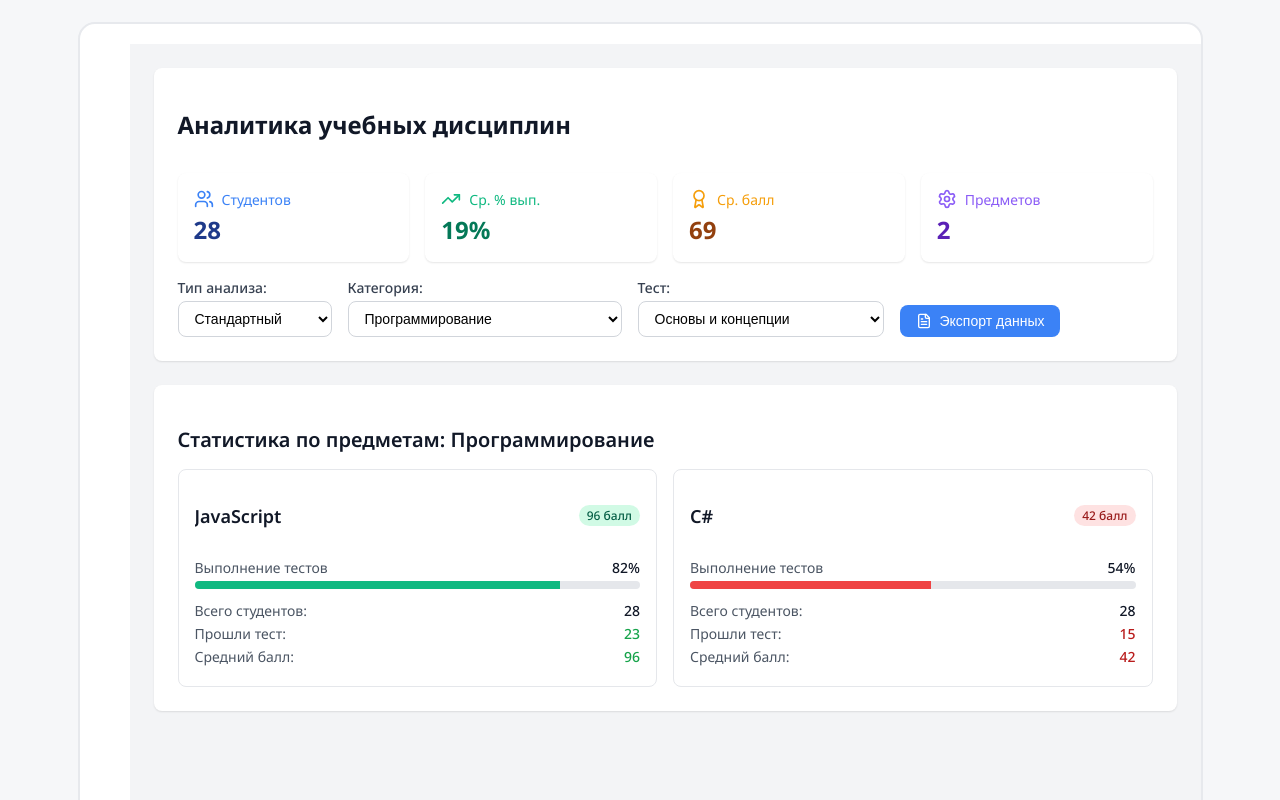
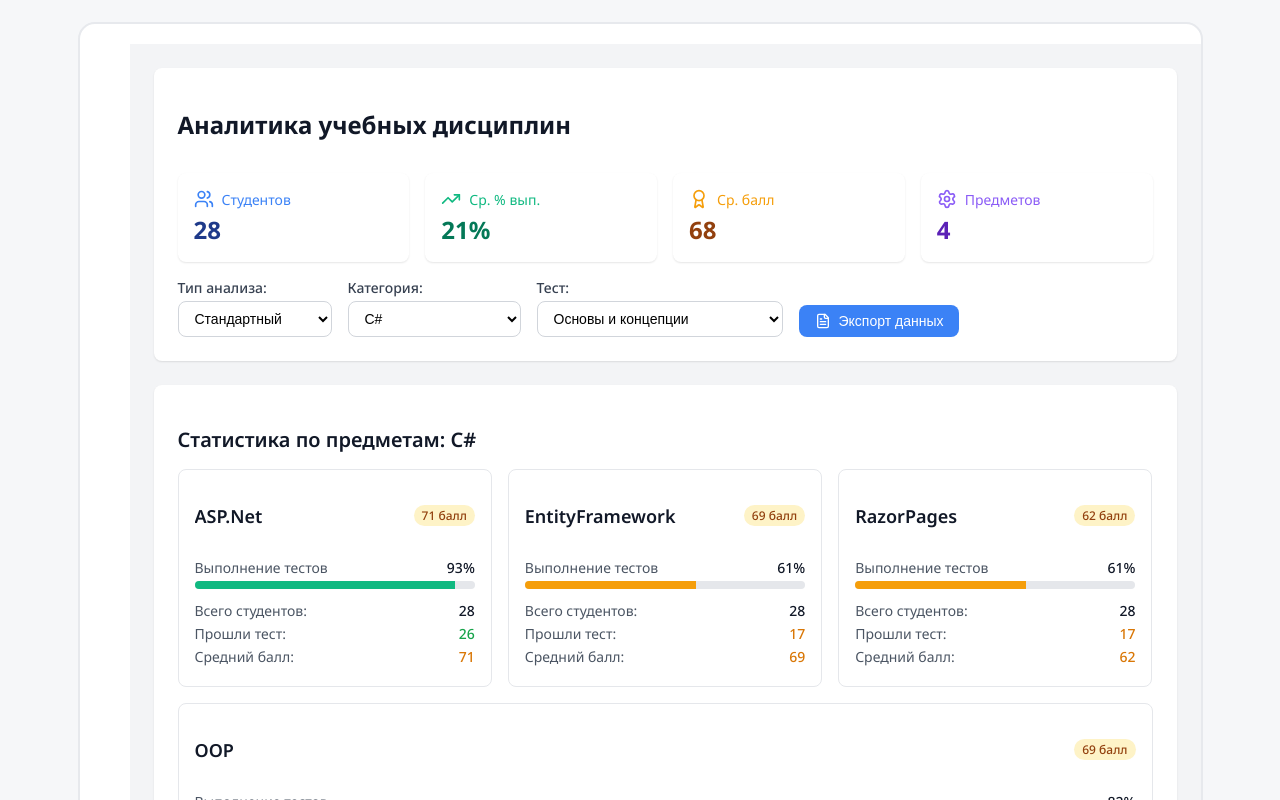
Before and after one commit to VladPristavkin/IT-Intern, a React (Create React App) app in the folder client/: page /teacher/analytics/disciplines in a window 1280 px wide. Shown: the top 800 px of the page. Built offline with nearby package versions, Linux system fonts and the light colour scheme.

Commit message:
normal new version
This reverts commit 9ebadfffae5d7640e2ca6ffafa37834495149acd.

```diff
--- a/client/package.json
+++ b/client/package.json
@@ -10,7 +10,7 @@
     "@testing-library/jest-dom": "^5.17.0",
     "@testing-library/react": "^13.4.0",
     "@testing-library/user-event": "^13.5.0",
-    "axios": "^1.7.0",
+    "axios": "^1.10.0",
     "docx": "^9.5.0",
     "file-saver": "^2.0.5",
     "html-to-text": "^9.0.5",
--- a/client/src/components/ProfileMenu/TeacherProfileMenu.jsx
+++ b/client/src/components/ProfileMenu/TeacherProfileMenu.jsx
@@ -38,7 +38,8 @@ const TeacherProfileMenu = () => {
         // Update indicator position after re-render
         setTimeout(() => {
             if (indicatorRef.current) {
-                if (path.includes('/teacher/testing/results') || path.includes('/teacher/analytics/students')) {
+                // Для 'Дисциплины' вниз, для 'Студенты' вверх
+                if (path.includes('/teacher/analytics/disciplines')) {
                     indicatorRef.current.style.transform = 'translateY(42px)';
                 } else {
                     indicatorRef.current.style.transform = 'translateY(0px)';
--- a/client/src/components/TestCard/TestCard.jsx
+++ b/client/src/components/TestCard/TestCard.jsx
@@ -18,7 +18,7 @@ const TestCard = ({ test, onEdit, onDelete, onAnalysis }) => {
                             <line x1="8" y1="2" x2="8" y2="6"></line>
                             <line x1="3" y1="10" x2="21" y2="10"></line>
                         </svg>
-                            <div className="test-date">29.05.2025</div>
+                            <div className="test-date">18.06.2025</div>
                     </div>
                 </div>
                 <div className="teacher-test-actions">
--- a/client/src/components/modals/testPassing/TestModal.jsx
+++ b/client/src/components/modals/testPassing/TestModal.jsx
@@ -28,7 +28,7 @@ const TestModal = ({ isOpen, onClose, testData }) => {
         id: 1,
         testName: 'Проверка знаний',
         teacher: 'Сергиенко О.В.',
-        date: '29.05.2025',
+        date: '18.06.2025',
         questions: [
             {
                 id: 1,
--- a/client/src/pages/TeacherAnalyticsPage/TeacherDisciplineAnalyticsPage.jsx
+++ b/client/src/pages/TeacherAnalyticsPage/TeacherDisciplineAnalyticsPage.jsx
@@ -4,16 +4,19 @@ import { ChevronDown, FileText, Settings, TrendingUp, Users, Clock, Award } from
 import TeacherProfileMenu from '../../components/ProfileMenu/TeacherProfileMenu';
 import BackgroundProfile from '../../UI/shared/profileBackground/profileBackground';
 import ProfileHeader from '../../UI/shared/ProfileHeader/ProfileHeader';
+import ExportModal from '../../components/modals/ExportModal/ExportModal';
+
 /**
- * DisciplineAnalytics — компонент с inline-стилями (чистый CSS через style={{...}}).
+ * DisciplineAnalytics — компонент аналитики учебных дисциплин
  */
 const DisciplineAnalytics = () => {
   // Состояния
   const [selectedWay, setSelectedWay] = useState('');
   const [analysisType, setAnalysisType] = useState('standard');
-  const [selectedCategory, setSelectedCategory] = useState('programming');
+  const [selectedCategory, setSelectedCategory] = useState('csharp');
   const [selectedSubcategory, setSelectedSubcategory] = useState('all');
   const [selectedTest, setSelectedTest] = useState('basic_concepts');
+  const [isExportModalOpen, setIsExportModalOpen] = useState(false);
 
   // --- Способы обучения ---
   const waysOfLearning = useMemo(() => [
@@ -23,25 +26,38 @@ const DisciplineAnalytics = () => {
     { id: uuidv4(), name: 'Алгоритмы и структуры данных' },
     { id: uuidv4(), name: 'Объектно-ориентированное программирование' },
     { id: uuidv4(), name: 'Самостоятельное обучение' },
-    // Добавлены для примера
-    { id: uuidv4(), name: 'Тестирование и QA' },
-    { id: uuidv4(), name: 'DevOps' },
   ], []);
 
-  // --- Категории и подкатегории ---
-  const categories = [
-    { value: 'programming', label: 'Программирование' },
-    { value: 'databases', label: 'Базы данных' },
-    { value: 'webdev', label: 'Web-разработка' },
-    { value: 'algorithms', label: 'Алгоритмы и структуры данных' },
-    { value: 'oop', label: 'Объектно-ориентированное ПО' },
+  // --- Категории и подкатегории (связанные с существующими данными) ---
+  const categoryIds = [uuidv4(), uuidv4(), uuidv4(), uuidv4()];
+
+  const CATEGORIES = [
+    { id: categoryIds[0], name: 'C#', value: 'csharp' },
+    { id: categoryIds[1], name: 'Базы данных', value: 'databases' },
+    { id: categoryIds[2], name: 'Web-разработка', value: 'webdev' },
+    { id: categoryIds[3], name: 'React', value: 'react' }
   ];
+
   const SUBCATEGORIES = {
-    programming: ['JavaScript', 'C#'],
-    databases: ['SQL', 'NoSQL', 'ORM', 'Data Warehousing'],
-    webdev: ['Frontend', 'Backend', 'Full-stack'],
-    algorithms: ['Сортировки', 'Поиск', 'Графы', 'Динамическое программирование'],
-    oop: ['Классы и объекты', 'Наследование', 'Полиморфизм', 'Инкапсуляция'],
+    csharp: [
+      { name: 'ASP.Net' },
+      { name: 'EntityFramework' },
+      { name: 'RazorPages' },
+      { name: 'OOP' }
+    ],
+    databases: [
+      { name: 'SQL' },
+      { name: 'NoSQL' },
+      { name: 'ORM' }
+    ],
+    webdev: [
+      { name: 'Frontend' },
+      { name: 'Backend' },
+      { name: 'Full-stack' }
+    ],
+    react: [
+      { name: 'Hooks' },
+    ]
   };
 
   // --- Список тестов ---
@@ -60,40 +76,59 @@ const DisciplineAnalytics = () => {
     detailed: 'Детальный'
   };
 
-  // --- Генерация mockData с inline-статистикой ---
-  const mockData = useMemo(() => {
-    // Вспомогательные генераторы
+  // --- Функция генерации статичных данных ---
+  const generateStaticMockData = () => {
     const makeStats = (baseTotal = 28) => {
       const totalStudents = baseTotal;
-      const completedTests = Math.floor(totalStudents * (0.5 + Math.random() * 0.5));
-      const averageScore = Math.floor(40 + Math.random() * 60);
+      const completedTests = Math.floor(totalStudents * (0.6 + Math.random() * 0.35));
+      const averageScore = Math.floor(55 + Math.random() * 40);
       return { totalStudents, completedTests, averageScore };
     };
+
     const makeDetailedStats = (subjectName, baseTotal = 28) => {
       const totalStudents = baseTotal;
-      const completedTests = Math.floor(totalStudents * (0.5 + Math.random() * 0.5));
-      const averageScore = Math.floor(40 + Math.random() * 60);
-      // Пример technologies
-      const techList = ['TechA', 'TechB', 'TechC', 'TechD', 'TechE'];
+      const completedTests = Math.floor(totalStudents * (0.6 + Math.random() * 0.35));
+      const averageScore = Math.floor(55 + Math.random() * 40);
+
+      // Технологии для каждого предмета
+      const techMappings = {
+        'ASP.Net': ['MVC', 'Web API', 'SignalR', 'Identity', 'Middleware'],
+        'EntityFramework': ['Code First', 'Database First', 'Migrations', 'LINQ', 'Fluent API'],
+        'RazorPages': ['Page Model', 'Tag Helpers', 'Partial Views', 'Layouts', 'Validation'],
+        'OOP': ['Inheritance', 'Polymorphism', 'Encapsulation', 'Abstraction', 'Interfaces'],
+        'SQL': ['SELECT', 'JOIN', 'Stored Procedures', 'Triggers', 'Indexes'],
+        'NoSQL': ['MongoDB', 'Redis', 'Cassandra', 'Neo4j', 'Document Store'],
+        'ORM': ['Entity Framework', 'Dapper', 'NHibernate', 'Linq2Db', 'ADO.NET'],
+        'Frontend': ['HTML', 'CSS', 'JavaScript', 'TypeScript', 'Webpack'],
+        'Backend': ['Node.js', 'Express', 'REST API', 'GraphQL', 'Authentication'],
+        'Full-stack': ['MEAN', 'MERN', 'JAMstack', 'Serverless', 'Microservices'],
+        'Hooks': ['useState', 'useEffect', 'useContext', 'useReducer', 'Custom Hooks'],
+      };
+
+      const techList = techMappings[subjectName] || [`${subjectName} Tech1`, `${subjectName} Tech2`, `${subjectName} Tech3`];
       const technologies = {};
-      techList.forEach(t => {
-        technologies[`${subjectName}-${t}`] = Math.floor(Math.random() * (totalStudents + 1));
+      techList.forEach(tech => {
+        technologies[tech] = Math.floor(Math.random() * (totalStudents + 1));
       });
+
       const difficulty = {
         'Легкие задачи': Math.floor(Math.random() * totalStudents),
         'Средние задачи': Math.floor(Math.random() * totalStudents),
         'Сложные задачи': Math.floor(Math.random() * totalStudents),
       };
+
       const timeSpent = {
         'Менее 30 мин': Math.floor(Math.random() * totalStudents),
         '30-60 мин': Math.floor(Math.random() * totalStudents),
         'Более 60 мин': Math.floor(Math.random() * totalStudents),
       };
+
       const testTypes = {
         'Теоретические': Math.floor(Math.random() * totalStudents),
         'Практические': Math.floor(Math.random() * totalStudents),
         'Проектные': Math.floor(Math.random() * totalStudents),
       };
+
       return { totalStudents, completedTests, averageScore, technologies, difficulty, timeSpent, testTypes };
     };
 
@@ -102,17 +137,29 @@ const DisciplineAnalytics = () => {
       result[atype] = {};
       tests.forEach(test => {
         result[atype][test.value] = {};
-        categories.forEach(cat => {
-          const catKey = cat.value;
+        Object.keys(SUBCATEGORIES).forEach(catKey => {
           result[atype][test.value][catKey] = {};
           const subjects = SUBCATEGORIES[catKey] || [];
-          subjects.forEach(subjectName => {
+          subjects.forEach(subject => {
+            const subjectName = subject.name;
             if (atype === 'standard') {
               const base = makeStats(28);
-              // Пример технологий
-              const exampleTechs = [`${subjectName} Core`, `${subjectName} Lib1`, `${subjectName} ToolA`, `${subjectName} ToolB`, `${subjectName} ToolC`];
+              const techMappings = {
+                'ASP.Net': ['MVC', 'Web API', 'SignalR', 'Identity', 'Middleware'],
+                'EntityFramework': ['Code First', 'Database First', 'Migrations', 'LINQ', 'Fluent API'],
+                'RazorPages': ['Page Model', 'Tag Helpers', 'Partial Views', 'Layouts', 'Validation'],
+                'OOP': ['Inheritance', 'Polymorphism', 'Encapsulation', 'Abstraction', 'Interfaces'],
+                'SQL': ['SELECT', 'JOIN', 'Stored Procedures', 'Triggers', 'Indexes'],
+                'NoSQL': ['MongoDB', 'Redis', 'Cassandra', 'Neo4j', 'Document Store'],
+                'ORM': ['Entity Framework', 'Dapper', 'NHibernate', 'Linq2Db', 'ADO.NET'],
+                'Frontend': ['HTML', 'CSS', 'JavaScript', 'TypeScript', 'Webpack'],
+                'Backend': ['Node.js', 'Express', 'REST API', 'GraphQL', 'Authentication'],
+                'Full-stack': ['MEAN', 'MERN', 'JAMstack', 'Serverless', 'Microservices'],
+                'Hooks': ['useState', 'useEffect', 'useContext', 'useReducer', 'Custom Hooks'],
+              };
+              const techList = techMappings[subjectName] || [`${subjectName} Core`, `${subjectName} Lib`, `${subjectName} Tool`];
               const technologies = {};
-              exampleTechs.forEach(tech => {
+              techList.forEach(tech => {
                 technologies[tech] = Math.floor(Math.random() * (base.totalStudents + 1));
               });
               result[atype][test.value][catKey][subjectName] = {
@@ -121,18 +168,18 @@ const DisciplineAnalytics = () => {
                 averageScore: base.averageScore,
                 technologies,
               };
-            } else if (atype === 'detailed') {
+            } else {
               result[atype][test.value][catKey][subjectName] = makeDetailedStats(subjectName, 28);
-            } else { // comparative
-              result[atype][test.value][catKey][subjectName] = makeDetailedStats(subjectName, 28);
-              // Можно расширить поля сравнения
             }
           });
         });
       });
     });
     return result;
-  }, [analysisTypes, categories, SUBCATEGORIES, tests]);
+  };
+
+  // --- Статичные данные ---
+  const [mockData] = useState(() => generateStaticMockData());
 
   // --- Извлечение текущих данных ---
   const currentCatData = useMemo(() => {
@@ -149,16 +196,18 @@ const DisciplineAnalytics = () => {
 
   // --- Утилиты для цветов и процентов ---
   const getScoreColor = (score) => {
-    if (score >= 75) return '#16a34a'; // зеленый
-    if (score >= 60) return '#d97706'; // желтый
-    return '#b91c1c'; // красный
+    if (score >= 75) return '#16a34a';
+    if (score >= 60) return '#d97706';
+    return '#b91c1c';
   };
+
   const getCompletionColor = (completed, total) => {
     const pct = total > 0 ? (completed / total) * 100 : 0;
     if (pct >= 80) return '#16a34a';
     if (pct >= 60) return '#d97706';
     return '#b91c1c';
   };
+
   const getCompletionPercentage = (completed, total) => {
     if (total === 0) return 0;
     return Math.round((completed / total) * 100);
@@ -179,10 +228,7 @@ const DisciplineAnalytics = () => {
     };
   }, [currentCatData]);
 
-  // --- Дата обновления ---
-  const currentDateStr = new Date().toLocaleDateString('ru-RU');
-
-  // --- Стильовые объекты ---
+  // --- Стили ---
   const styles = {
     container: {
       maxWidth: '1120px',
@@ -214,16 +260,14 @@ const DisciplineAnalytics = () => {
     controlGroup: {
       display: 'flex',
       flexDirection: 'column',
-      marginBottom: '0', // gap handled by parent
+      marginBottom: '0',
     },
     select: {
-      // Простейший стиль select
       backgroundColor: '#ffffff',
       border: '1px solid #d1d5db',
       borderRadius: '8px',
       padding: '8px 32px 8px 12px',
       fontSize: '14px',
-      // appearance по умолчанию браузера; стрелка останется нативной
     },
     buttonExport: {
       backgroundColor: '#3b82f6',
@@ -302,11 +346,11 @@ const DisciplineAnalytics = () => {
     badge: (score) => {
       let bg, color;
       if (score >= 75) {
-        bg = '#d1fae5'; color = '#065f46'; // светло-зеленый / темно-зеленый
+        bg = '#d1fae5'; color = '#065f46';
       } else if (score >= 60) {
-        bg = '#fef3c7'; color = '#92400e'; // светло-желтый
+        bg = '#fef3c7'; color = '#92400e';
       } else {
-        bg = '#fee2e2'; color = '#991b1b'; // светло-красный
+        bg = '#fee2e2'; color = '#991b1b';
       }
       return {
         backgroundColor: bg,
@@ -352,61 +396,6 @@ const DisciplineAnalytics = () => {
       fontSize: '14px',
       marginBottom: '4px',
     },
-    sectionDivider: {
-      borderTop: '1px solid #e5e7eb',
-      paddingTop: '12px',
-      marginTop: '12px',
-    },
-    indicatorBox: (type) => {
-      // type: 'critical', 'warning', 'good'
-      let bg, border, text;
-      if (type === 'critical') {
-        bg = '#fef2f2'; border = '1px solid #fecaca'; text = '#991b1b';
-      } else if (type === 'warning') {
-        bg = '#fffbeb'; border = '1px solid #fde68a'; text = '#92400e';
-      } else { // good
-        bg = '#ecfdf5'; border = '1px solid #a7f3d0'; text = '#065f46';
-      }
-      return {
-        marginTop: '12px',
-        padding: '8px',
-        backgroundColor: bg,
-        border: border,
-        borderRadius: '8px',
-        fontSize: '14px',
-        color: text,
-      };
-    },
-    recommendationsGrid: {
-      display: 'flex',
-      flexWrap: 'wrap',
-      gap: '16px',
-      marginTop: '16px',
-    },
-    recommendationCard: {
-      flex: '1 1 calc(33.333% - 16px)',
-      backgroundColor: '#ffffff',
-      border: '1px solid #e5e7eb',
-      borderRadius: '8px',
-      padding: '12px',
-      boxSizing: 'border-box',
-      minWidth: '180px',
-    },
-    recItem: {
-      display: 'flex',
-      alignItems: 'flex-start',
-      gap: '8px',
-      fontSize: '14px',
-      marginBottom: '4px',
-    },
-    recBullet: {
-      width: '6px',
-      height: '6px',
-      backgroundColor: '#3b82f6',
-      borderRadius: '50%',
-      marginTop: '6px',
-      flexShrink: 0,
-    },
     emptyState: {
       textAlign: 'center',
       padding: '32px',
@@ -428,6 +417,19 @@ const DisciplineAnalytics = () => {
       fontSize: '14px',
       color: '#6b7280',
     },
+  };
+
+  // Подготовка данных для экспорта
+  const prepareExportData = () => {
+    return Object.entries(currentCatData).map(([subject, data]) => ({
+      name: subject,
+      value: data.averageScore,
+      additionalInfo: `Сдавших: ${data.completedTests} из ${data.totalStudents}`
+    }));
+  };
+
+  const handleExport = () => {
+    setIsExportModalOpen(true);
   };
 
   return (
@@ -488,7 +490,6 @@ const DisciplineAnalytics = () => {
             {/* Контролы */}
             <div style={{ marginTop: '16px' }}>
               <div style={styles.controlsRow}>
-
                 {/* Тип анализа */}
                 <div style={styles.controlGroup}>
                   <label style={{ fontSize: '14px', fontWeight: '500', marginBottom: '4px', color: '#374151' }}>
@@ -507,6 +508,7 @@ const DisciplineAnalytics = () => {
                     ))}
                   </select>
                 </div>
+
                 {/* Категория */}
                 <div style={styles.controlGroup}>
                   <label style={{ fontSize: '14px', fontWeight: '500', marginBottom: '4px', color: '#374151' }}>
@@ -520,8 +522,8 @@ const DisciplineAnalytics = () => {
                       setSelectedSubcategory('all');
                     }}
                   >
-                {categories.map(c => (
-                  <option key={c.value} value={c.value}>{c.label}</option>
+                    {CATEGORIES.map(c => (
+                      <option key={c.value} value={c.value}>{c.name}</option>
                     ))}
                   </select>
                 </div>
@@ -541,9 +543,10 @@ const DisciplineAnalytics = () => {
                     ))}
                   </select>
                 </div>
+
                 {/* Экспорт */}
                 <div style={{ ...styles.controlGroup, marginTop: 'auto' }}>
-              <button style={styles.buttonExport}>
+                  <button style={styles.buttonExport} onClick={handleExport}>
                     <FileText style={{ width: '16px', height: '16px' }} />
                     Экспорт данных
                   </button>
@@ -555,7 +558,7 @@ const DisciplineAnalytics = () => {
           {/* Детальная статистика по предметам */}
           <div style={styles.panel}>
             <h2 style={styles.sectionTitle}>
-          Статистика по предметам: {categories.find(c => c.value === selectedCategory)?.label}
+              Статистика по предметам: {CATEGORIES.find(c => c.value === selectedCategory)?.name}
               {selectedSubcategory && selectedSubcategory !== 'all' ? ` → ${selectedSubcategory}` : ''}
             </h2>
 
@@ -563,11 +566,6 @@ const DisciplineAnalytics = () => {
               <div style={styles.cardsGrid}>
                 {Object.entries(currentCatData).map(([subject, data]) => {
                   const pct = getCompletionPercentage(data.completedTests, data.totalStudents);
-              // Определение индикатора статуса по averageScore
-              let statusType;
-              if (data.averageScore < 60) statusType = 'critical';
-              else if (data.averageScore < 75) statusType = 'warning';
-              else statusType = 'good';
 
                   return (
                     <div key={subject} style={styles.card}>
@@ -578,6 +576,7 @@ const DisciplineAnalytics = () => {
                           {data.averageScore} балл
                         </div>
                       </div>
+
                       {/* Прогресс выполнения */}
                       <div style={styles.progressContainer}>
                         <div style={styles.progressLabelRow}>
@@ -588,6 +587,7 @@ const DisciplineAnalytics = () => {
                           <div style={styles.progressBarFill(pct)} />
                         </div>
                       </div>
+
                       {/* Основная информация */}
                       <div style={styles.infoRow}>
                         <span style={{ color: '#4b5563' }}>Всего студентов:</span>
@@ -605,9 +605,6 @@ const DisciplineAnalytics = () => {
                           {data.averageScore}
                         </span>
                       </div>
-
-
-
                     </div>
                   );
                 })}
@@ -620,9 +617,17 @@ const DisciplineAnalytics = () => {
               </div>
             )}
           </div>
-
         </div>
       </BackgroundProfile>
+
+      <ExportModal
+        isOpen={isExportModalOpen}
+        onClose={() => setIsExportModalOpen(false)}
+        data={{
+          type: 'analytics',
+          chartData: prepareExportData()
+        }}
+      />
     </div>
   );
 };
--- a/client/src/utils/analyticsMockData.js
+++ b/client/src/utils/analyticsMockData.js
@@ -371,12 +371,11 @@ export const analysisData = {
     advanced: {
         course1: {
             1: {
-                name: 'Углубленное изучение C# и веб-разработки',
+                name: 'Углубленное изучение C#',
                 data: [
                     { name: 'C# Advanced', value: 65, color: '#6A1B9A' },
                     { name: 'LINQ', value: 58, color: '#9C27B0' },
                     { name: 'ASP.NET Core', value: 52, color: '#FF7043' },
-                    { name: 'React Hooks', value: 48, color: '#FF9800' },
                     { name: 'SQL Optimization', value: 55, color: '#0288D1' },
                     { name: 'Микросервисы', value: 42, color: '#03A9F4' },
                 ]
--- a/client/src/utils/localDb.js
+++ b/client/src/utils/localDb.js
@@ -49,16 +49,18 @@ class LocalDB {
         }
 
         const CATEGORIES = [
-            { id: categoryIds[0], name: 'Программирование' },
+            { id: categoryIds[0], name: 'C#' },
             { id: categoryIds[1], name: 'Базы данных' },
-            { id: categoryIds[2], name: 'Web-разработка' }
+            { id: categoryIds[2], name: 'Web-разработка' },
+            { id: categoryIds[3], name: 'React' }
         ];
 
         const SUBCATEGORIES = {
             [categoryIds[0]]: [
-                { name: 'Java' },
-                { name: 'Python' },
-                { name: 'JavaScript' }
+                { name: 'ASP.Net' },
+                { name: 'EntityFramework' },
+                { name: 'RazorPages' },
+                { name: 'OOP' }
             ],
             [categoryIds[1]]: [
                 { name: 'SQL' },
@@ -69,6 +71,9 @@ class LocalDB {
                 { name: 'Frontend' },
                 { name: 'Backend' },
                 { name: 'Full-stack' }
+            ],
+            [categoryIds[3]]: [
+                { name: 'Hooks' },
             ]
         };
 
@@ -80,8 +85,8 @@ class LocalDB {
         if (!adminExists) {
             const adminUser = {
                 userId: "admin_default_id",
-                username: 'admin',
-                email: 'admin@example.com',
+                username: 'Victor',
+                email: 'victor@gmail.com',
                 password: 'Admin123',
                 name: 'Кутузов В.В.',
                 department: 'ПОИТ',
@@ -102,8 +107,8 @@ class LocalDB {
         if (!teacherExists) {
             const teacherUser = {
                 userId: "teacher_default_id",
-                username: 'teacher',
-                email: 'teacher@example.com',
+                username: 'Olga',
+                email: 'olga@gmail.com',
                 password: 'Teacher123',
                 name: 'Сергиенко О.В.',
                 position: 'Старший преподаватель',
```
Also changed, not shown: client/src/components/modals/MarketAnalysisModal/MarketAnalysisModal.jsx (+6 -12 lines), client/src/components/modals/registration/RegistrationForm.jsx (+6 -15 lines), client/src/pages/TeacherAnalyticsPage/TeacherAnalyticsPage.jsx (+14 -5 lines), 1 other file (tests, documents, lock files or other folders). Lines whose indentation alone changed are shown as unchanged.
